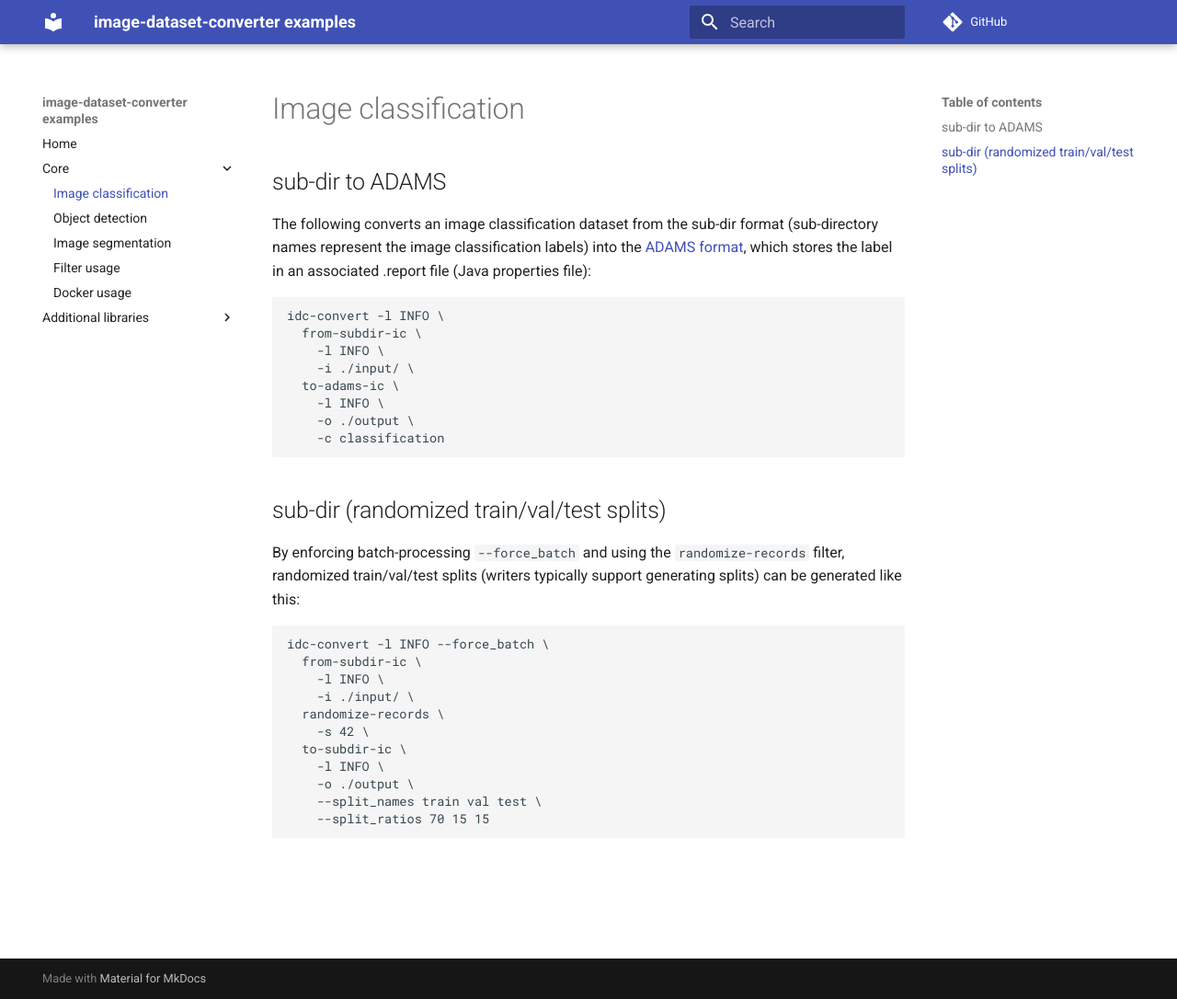
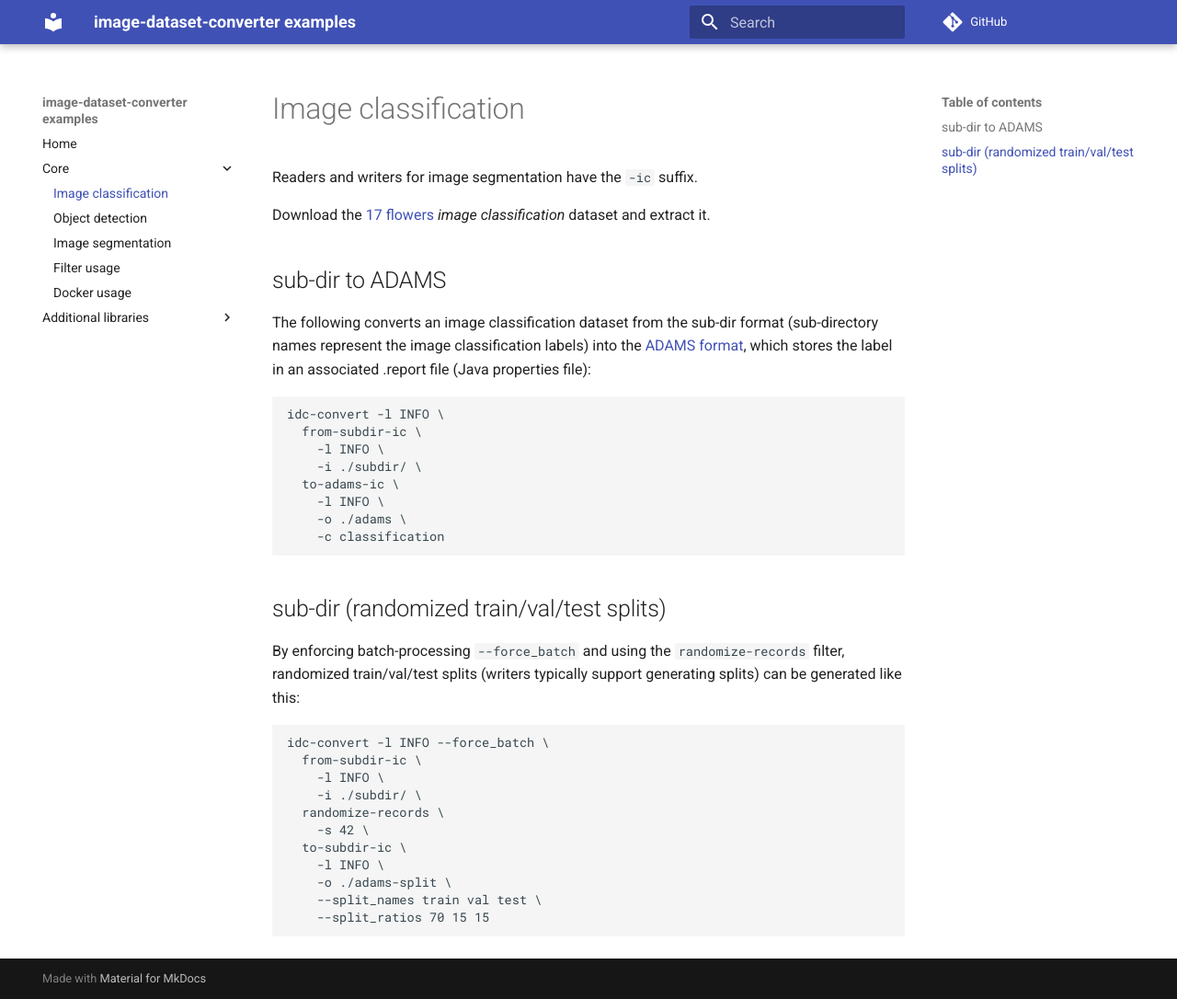
Before and after one commit to waikato-datamining/image-dataset-converter-examples, an MkDocs documentation site: the page built from docs/image_classification.md, in a window 1280 px wide and 1086 px high. Shown: the whole window at 92% size. Built offline with MkDocs 1.6.1 and Material for MkDocs 9.7.7, drawn with Linux system fonts in a browser that asks for light colours; comment, search, counter and statistics services are not loaded.

Commit message:
using 17 flowers dataset now

````diff
--- a/docs/image_classification.md
+++ b/docs/image_classification.md
@@ -1,3 +1,8 @@
+Readers and writers for image segmentation have the `-ic` suffix.
+
+Download the [17 flowers](https://datasets.cms.waikato.ac.nz/ufdl/17flowers/)
+*image classification* dataset and extract it.
+
 # sub-dir to ADAMS
 
 The following converts an image classification dataset from the sub-dir format
@@ -9,10 +14,10 @@ which stores the label in an associated .report file (Java properties file):
 idc-convert -l INFO \
   from-subdir-ic \
     -l INFO \
-    -i ./input/ \
+    -i ./subdir/ \
   to-adams-ic \
     -l INFO \
-    -o ./output \
+    -o ./adams \
     -c classification
 ```
 
@@ -28,12 +33,12 @@ like this:
 idc-convert -l INFO --force_batch \
   from-subdir-ic \
     -l INFO \
-    -i ./input/ \
+    -i ./subdir/ \
   randomize-records \
     -s 42 \
   to-subdir-ic \
     -l INFO \
-    -o ./output \
+    -o ./adams-split \
     --split_names train val test \
     --split_ratios 70 15 15
 ```
````
